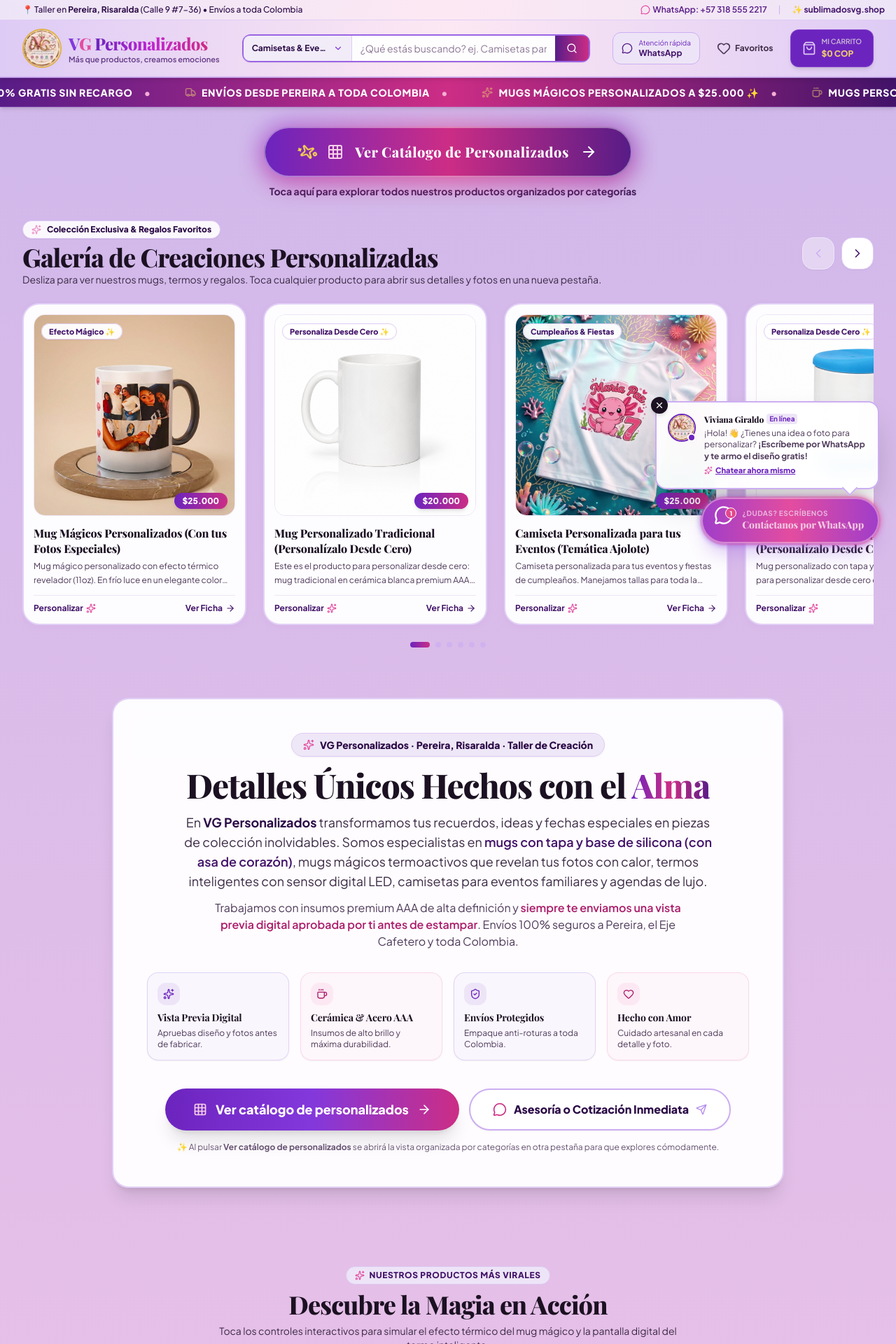
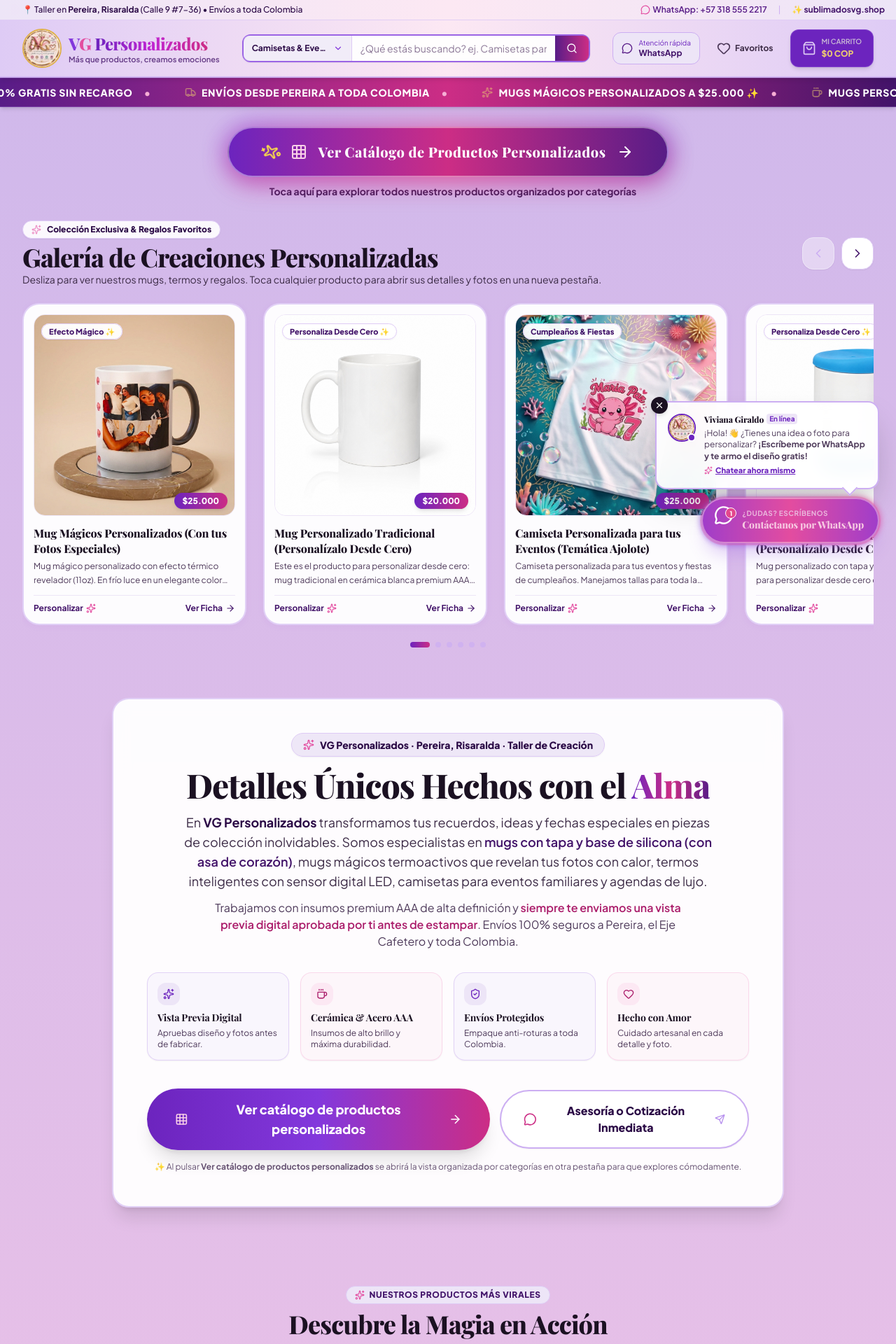
Before and after one commit to totalagroapps/sublimadosvg-shop, a React (Vite) app: page / in a window 1280 px wide. Shown: the top 1920 px of the page at 70% size. Built offline with nearby package versions, Linux system fonts and the light colour scheme.

Commit message:
feat: actualizar texto de boton a 'Ver Catálogo de Productos Personalizados'

```diff
--- a/src/components/HeroDescriptionSection.tsx
+++ b/src/components/HeroDescriptionSection.tsx
@@ -106,7 +106,7 @@
           {/* Primary Action Buttons */}
           <div className="flex flex-col sm:flex-row items-center justify-center gap-3.5 pt-2">
 
-            {/* The Main Requested Button: "Ver catálogo de personalizados" */}
+            {/* The Main Requested Button: "Ver catálogo de productos personalizados" */}
             <a
               href="#catalogo"
               target="_blank"
@@ -115,7 +115,7 @@
               className="w-full sm:w-auto inline-flex items-center justify-center gap-3 px-8 sm:px-10 py-4 sm:py-4.5 rounded-2xl sm:rounded-full bg-gradient-to-r from-purple-700 via-purple-600 to-pink-600 hover:from-purple-800 hover:to-pink-700 text-white font-extrabold text-base sm:text-lg shadow-xl hover:shadow-2xl hover:scale-[1.03] active:scale-95 transition-all text-center group cursor-pointer"
             >
               <Grid className="w-5 h-5 text-pink-200 group-hover:rotate-12 transition-transform" />
-              <span>Ver catálogo de personalizados</span>
+              <span>Ver catálogo de productos personalizados</span>
               <ArrowRight className="w-5 h-5 group-hover:translate-x-1 transition-transform" />
             </a>
 
@@ -132,7 +132,7 @@
           </div>
 
           <p className="text-[11px] sm:text-xs text-slate-500 mt-4">
-            ✨ Al pulsar <strong>Ver catálogo de personalizados</strong> se abrirá la vista organizada por categorías en otra pestaña para que explores cómodamente.
+            ✨ Al pulsar <strong>Ver catálogo de productos personalizados</strong> se abrirá la vista organizada por categorías en otra pestaña para que explores cómodamente.
           </p>
 
         </div>
--- a/src/components/TopCatalogBanner.tsx
+++ b/src/components/TopCatalogBanner.tsx
@@ -10,7 +10,7 @@
 }) => {
   return (
     <section
-      aria-label="Acceso Directo al Catálogo de Personalizados"
+      aria-label="Acceso Directo al Catálogo de Productos Personalizados"
       className="pt-5 sm:pt-7 pb-2 px-4 max-w-5xl mx-auto text-center"
     >
       <div className="inline-block relative group">
@@ -28,7 +28,7 @@
           <Sparkles className="w-5 h-5 sm:w-6 sm:h-6 text-yellow-300 animate-spin" style={{ animationDuration: '4s' }} />
           <Grid className="w-5 h-5 sm:w-6 sm:h-6 text-pink-200 group-hover:rotate-12 transition-transform" />
           <span className="tracking-wide uppercase sm:normal-case font-heading font-extrabold">
-            Ver Catálogo de Personalizados
+            Ver Catálogo de Productos Personalizados
           </span>
           <ArrowRight className="w-5 h-5 sm:w-6 sm:h-6 text-white group-hover:translate-x-1.5 transition-transform" />
         </a>
```
